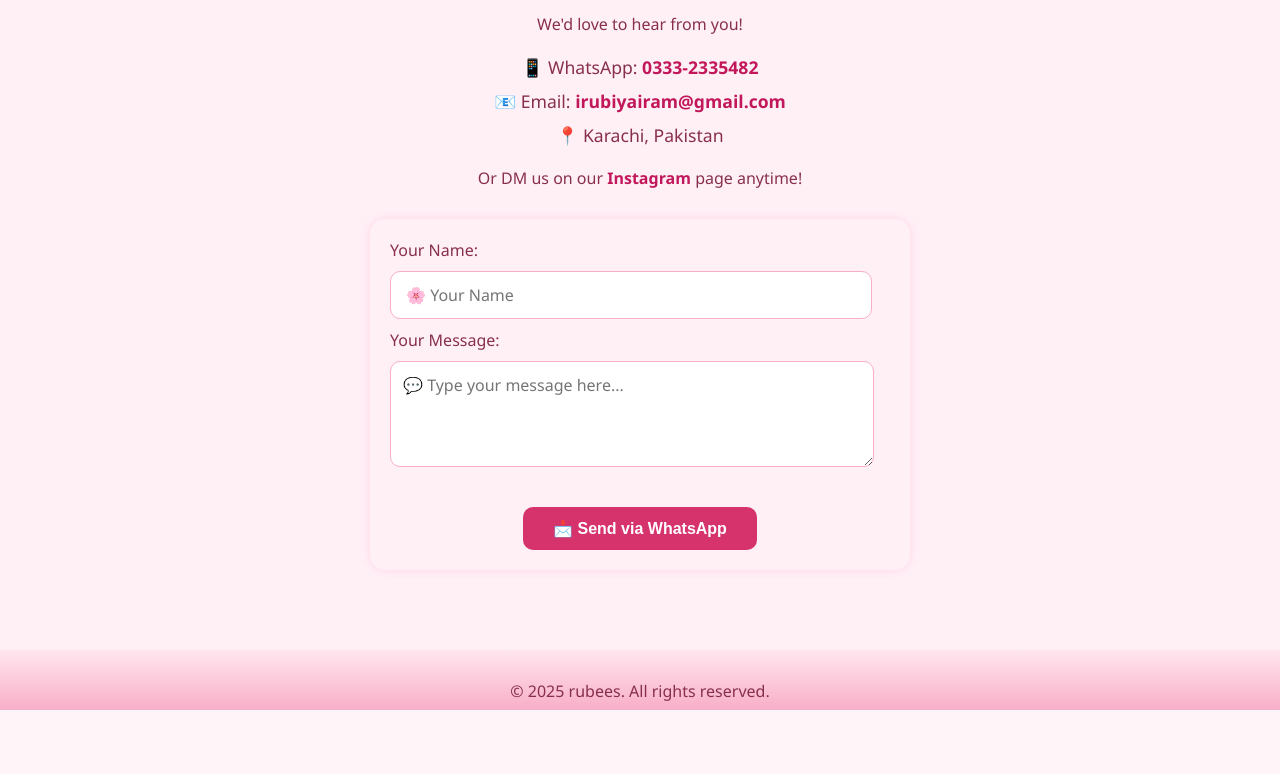
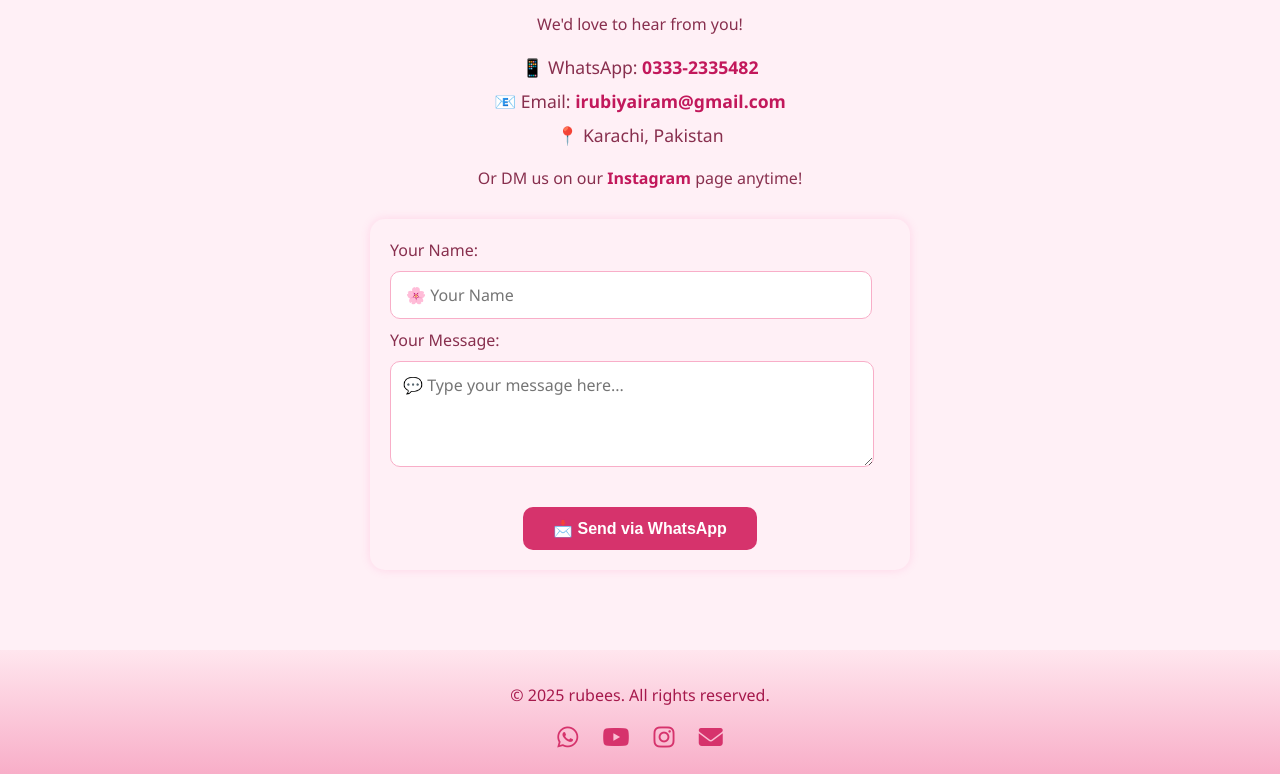
Before and after one commit to rubeeess/rubees, a plain HTML site: page index.html in a window 1280 px wide. Shown: the part 6710-7484 px from the top of the page. Before the commit the page ends 7420 px from the top, so only its background shows below. Drawn offline with Linux system fonts and the light colour scheme.

Commit message:
Add files via upload

```diff
--- a/index.html
+++ b/index.html
@@ -20,6 +20,7 @@
   <link href="https://fonts.googleapis.com/css2?family=Allura&display=swap" rel="stylesheet">
   <link href="https://fonts.googleapis.com/css2?family=Parisienne&display=swap" rel="stylesheet">
   <link rel="stylesheet" href="styles.css">
+  <link rel="stylesheet" href="https://cdnjs.cloudflare.com/ajax/libs/font-awesome/6.4.0/css/all.min.css">
 
 </head>
 
@@ -489,8 +490,17 @@ bouquetTypesContainer.scrollIntoView({ behavior: "smooth" });
 
 
 <footer>
-  <p>&copy; <span id="year"></span> rubees. All rights reserved.</p>
+  <div class="footer-content">
+    <p>&copy; <span id="year"></span> rubees. All rights reserved.</p>
+    <div class="social-icons">
+      <a href="https://wa.me/03332335482" target="_blank" class="icon whatsapp" title="WhatsApp"><i class="fab fa-whatsapp"></i></a>
+      <a href="https://www.youtube.com/@rubeeess?si=u1HHv_ADSsfFENUP" target="_blank" class="icon youtube" title="YouTube"><i class="fab fa-youtube"></i></a>
+      <a href="https://instagram.com/rubeees._" target="_blank" class="icon instagram" title="Instagram"><i class="fab fa-instagram"></i></a>
+      <a href="mailto:irubiyairam@gmail.com" target="_blank" class="icon email" title="Email"><i class="fas fa-envelope"></i></a>
+    </div>
+  </div>
 </footer>
+
 
 
 
--- a/styles.css
+++ b/styles.css
@@ -605,12 +605,48 @@ form button[type="submit"]:hover,
 
 
 footer {
+  padding: 25px 20px;
   text-align: center;
-  padding: 20px;
   background: linear-gradient(to bottom, #ffe6ee, #f8aec8);
-  height: 20px;
-  line-height: 10px;
+  font-size: 1rem;
+  line-height: 0.5;
+  color: #a6194c;
 }
+
+.footer-content {
+  display: flex;
+  flex-direction: column;
+  align-items: center;
+}
+
+.social-icons {
+  margin-top: 10px;
+}
+
+.social-icons a {
+  margin: 0 10px;
+  font-size: 1.5rem;
+  color: #d6336c;
+  transition: transform 0.3s ease, color 0.3s ease;
+}
+
+.social-icons a:hover {
+  color: #a6194c;
+  transform: scale(1.2);
+}
+
+.icon.whatsapp:hover {
+  color: #25D366;
+}
+
+.icon.youtube:hover {
+  color: #FF0000;
+}
+
+.icon.instagram:hover {
+  color: #E1306C;
+}
+
 
 
 
```
